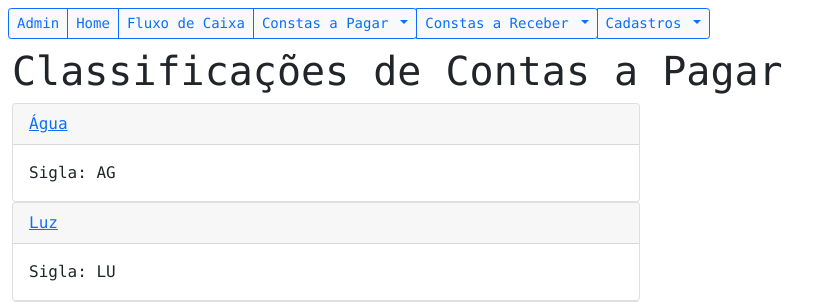
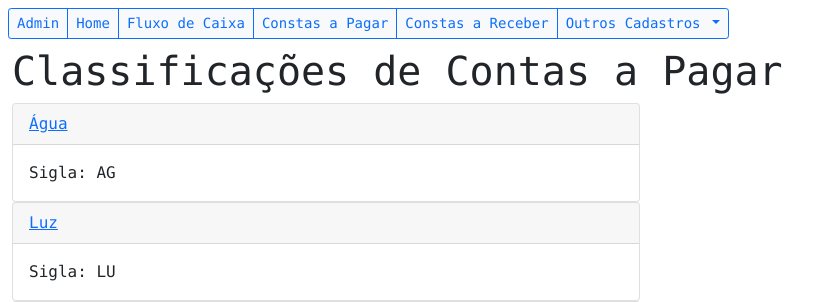
Before and after one commit to mabner/fby-trabalho_final, a Django app: page /classpagar in a window 1280 px wide. Shown: the top 302 px of the page, without its empty margins (0-837 px from the left). Run offline with Django 3.2, Linux system fonts and the light colour scheme; data comes from the database, SQL or seed files in the repository.

Commit message:
removes unused menu items

```diff
--- a/contas/templates/base_template.html
+++ b/contas/templates/base_template.html
@@ -16,22 +16,10 @@
 			<a href="/admin" class="btn btn-outline-primary">Admin</a>
 			<a href="{% url 'index' %}" class="btn btn-outline-primary">Home</a>
 			<a href="{% url 'fluxo' %}" class="btn btn-outline-primary">Fluxo de Caixa</a>
+			<a href="{% url 'pagar' %}" class="btn btn-outline-primary">Constas a Pagar</a>
+			<a href="{% url 'receber' %}" class="btn btn-outline-primary">Constas a Receber</a>
 			<button type="button" class="btn btn-outline-primary dropdown-toggle" data-bs-toggle="dropdown">
-				Constas a Pagar
-			</button>
-			<ul class="dropdown-menu">
-				<li><a class="dropdown-item" href="{% url 'pagar' %}">Listar</a></li>
-				<li><a class="dropdown-item" href="{% url 'cadastrar_pagar' %}">Cadastrar</a></li>
-			</ul>
-			<button type="button" class="btn btn-outline-primary dropdown-toggle" data-bs-toggle="dropdown">
-				Constas a Receber
-			</button>
-			<ul class="dropdown-menu">
-				<li><a class="dropdown-item" href="{% url 'receber' %}">Listar</a></li>
-				<li><a class="dropdown-item" href="{% url 'cadastrar_receber' %}">Cadastrar</a></li>
-			</ul>
-			<button type="button" class="btn btn-outline-primary dropdown-toggle" data-bs-toggle="dropdown">
-				Cadastros
+				Outros Cadastros
 			</button>
 			<ul class="dropdown-menu">
 				<li><a class="dropdown-item" href="{% url 'classpagar' %}">Classificação Pagamento</a></li>
```
